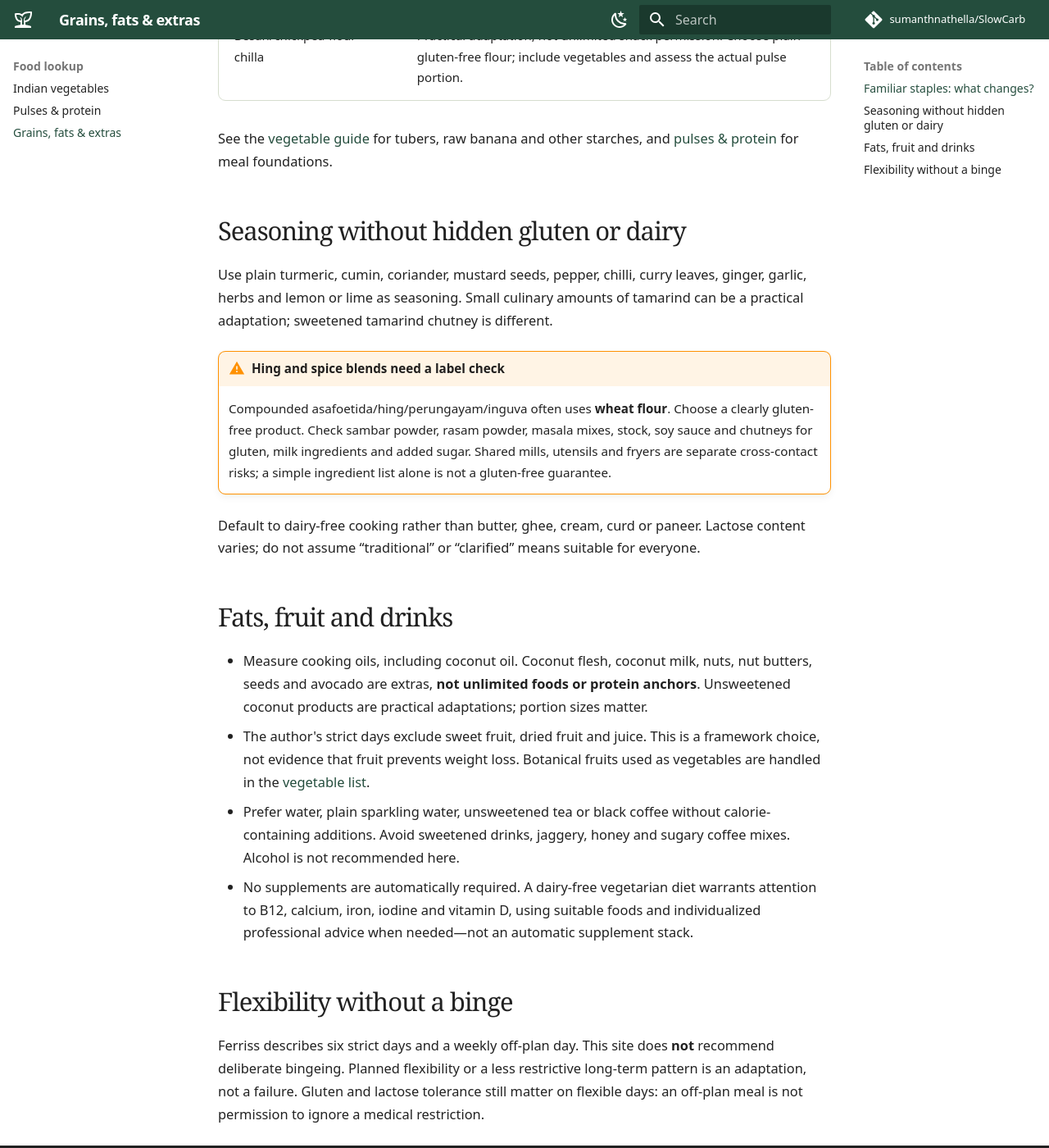
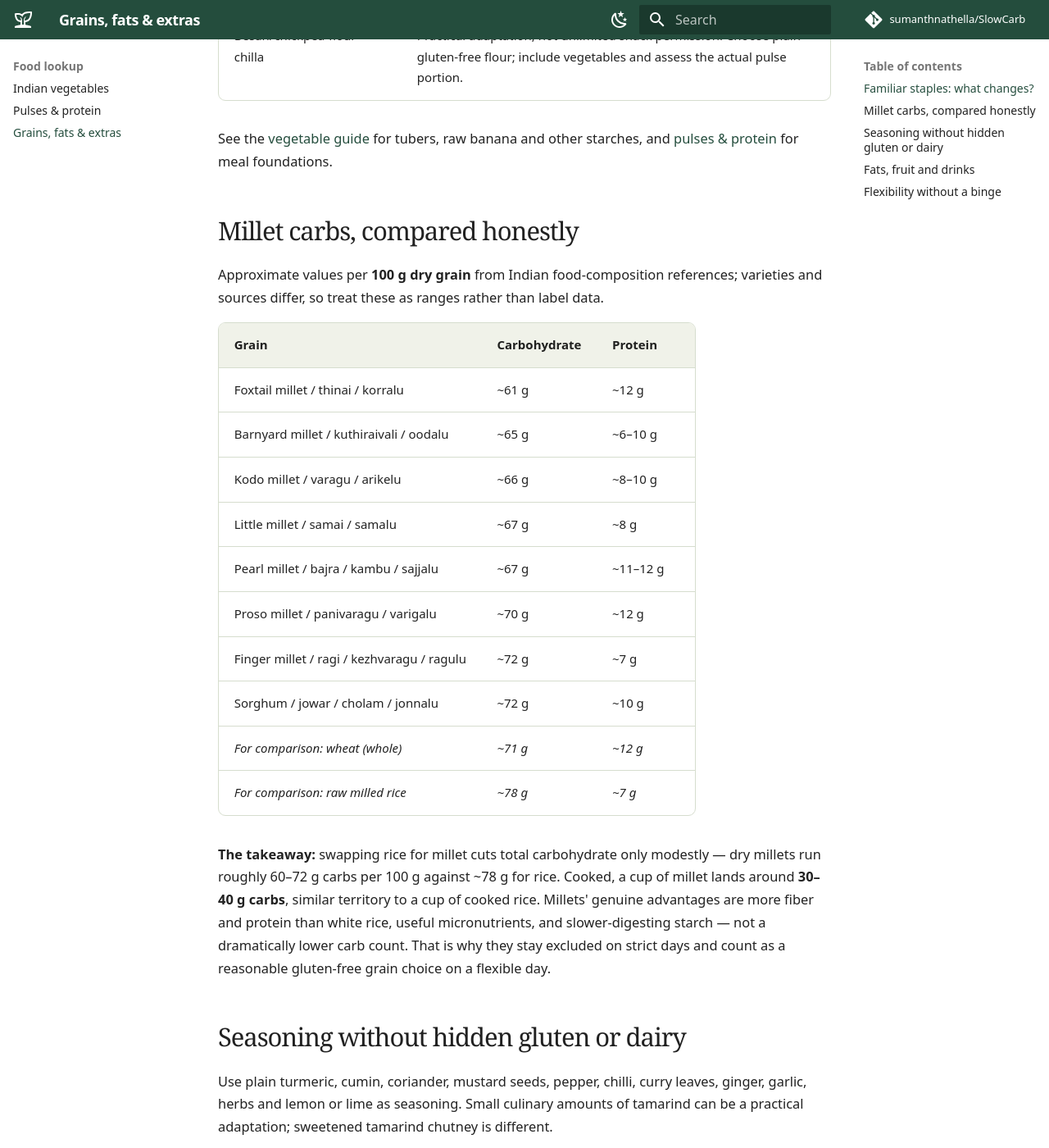
Before and after one commit to sumanthnathella/SlowCarb, an MkDocs documentation site: the page built from docs/foods/staples-extras.md, in a window 1280 px wide and 1400 px high, scrolled down 1175 px. Shown: the whole window at 82% size. Built offline with MkDocs 1.6.1 and Material for MkDocs 9.7.7, drawn with Linux system fonts in a browser that asks for light colours; comment, search, counter and statistics services are not loaded.

Commit message:
Compare carbohydrate content across millets
A per-100g dry-grain comparison shows millets are only modestly lower
in carbohydrate than rice; their advantage is fiber, protein, and
slower-digesting starch rather than a dramatically lower carb count.

Generated with [Devin](https://devin.ai)

Co-Authored-By: Devin <158243242+devin-ai-integration[bot]@users.noreply.github.com>

```diff
--- a/docs/foods/staples-extras.md
+++ b/docs/foods/staples-extras.md
@@ -16,6 +16,25 @@
 | Besan/chickpea-flour chilla | Practical adaptation, not unlimited snack permission. Choose plain gluten-free flour; include vegetables and assess the actual pulse portion. |
 
 See the [vegetable guide](vegetables.md) for tubers, raw banana and other starches, and [pulses & protein](pulses-protein.md) for meal foundations.
+
+## Millet carbs, compared honestly
+
+Approximate values per **100 g dry grain** from Indian food-composition references; varieties and sources differ, so treat these as ranges rather than label data.
+
+| Grain | Carbohydrate | Protein |
+| --- | --- | --- |
+| Foxtail millet / thinai / korralu | ~61 g | ~12 g |
+| Barnyard millet / kuthiraivali / oodalu | ~65 g | ~6–10 g |
+| Kodo millet / varagu / arikelu | ~66 g | ~8–10 g |
+| Little millet / samai / samalu | ~67 g | ~8 g |
+| Pearl millet / bajra / kambu / sajjalu | ~67 g | ~11–12 g |
+| Proso millet / panivaragu / varigalu | ~70 g | ~12 g |
+| Finger millet / ragi / kezhvaragu / ragulu | ~72 g | ~7 g |
+| Sorghum / jowar / cholam / jonnalu | ~72 g | ~10 g |
+| *For comparison: wheat (whole)* | *~71 g* | *~12 g* |
+| *For comparison: raw milled rice* | *~78 g* | *~7 g* |
+
+**The takeaway:** swapping rice for millet cuts total carbohydrate only modestly — dry millets run roughly 60–72 g carbs per 100 g against ~78 g for rice. Cooked, a cup of millet lands around **30–40 g carbs**, similar territory to a cup of cooked rice. Millets' genuine advantages are more fiber and protein than white rice, useful micronutrients, and slower-digesting starch — not a dramatically lower carb count. That is why they stay excluded on strict days and count as a reasonable gluten-free grain choice on a flexible day.
 
 ## Seasoning without hidden gluten or dairy
 
```
